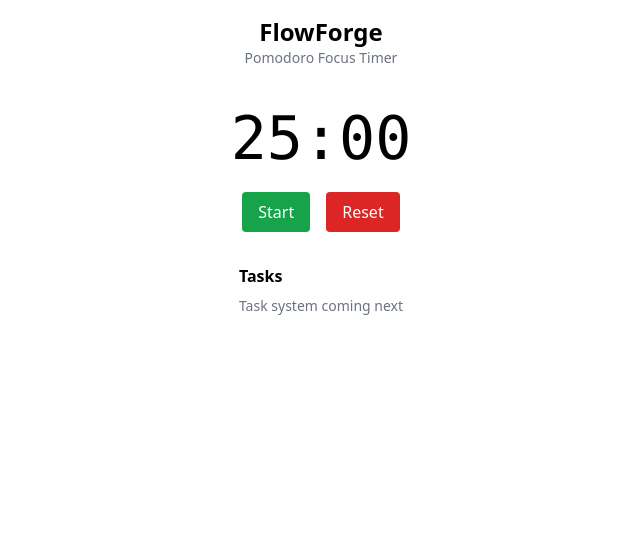
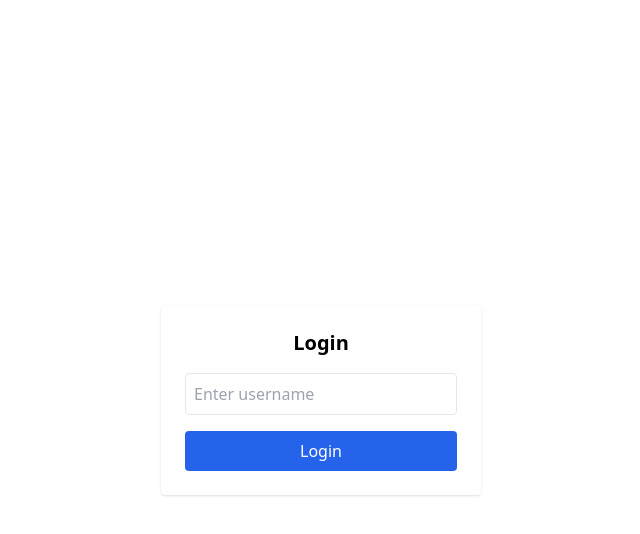
Before and after one commit to Black-Emperor33/alx-fe-capstoneProject, a React (Vite) app in the folder pomodoro-app/: page /login in a window 1280 px wide. Shown: the top 534 px of the page, without its empty margins (319-959 px from the left). Built offline with nearby package versions, Linux system fonts and the light colour scheme.

Commit message:
Added login page and protected routes

```diff
--- a/pomodoro-app/package.json
+++ b/pomodoro-app/package.json
@@ -11,7 +11,8 @@
   },
   "dependencies": {
     "react": "^19.2.0",
-    "react-dom": "^19.2.0"
+    "react-dom": "^19.2.0",
+    "react-router-dom": "^7.11.0"
   },
   "devDependencies": {
     "@eslint/js": "^9.39.1",
--- a/pomodoro-app/src/App.jsx
+++ b/pomodoro-app/src/App.jsx
@@ -1,7 +1,27 @@
+import { BrowserRouter, Routes, Route } from "react-router-dom";
+import { AuthProvider } from "./context/AuthContext";
 import Home from "./pages/Home";
+import Login from "./pages/Login";
+import ProtectedRoute from "./components/ProtectedRoute";
 
 function App() {
-  return <Home />;
+  return (
+    <BrowserRouter>
+      <AuthProvider>
+        <Routes>
+          <Route path="/login" element={<Login />} />
+          <Route
+            path="/"
+            element={
+              <ProtectedRoute>
+                <Home />
+              </ProtectedRoute>
+            }
+          />
+        </Routes>
+      </AuthProvider>
+    </BrowserRouter>
+  );
 }
 
 export default App;
--- /dev/null
+++ b/pomodoro-app/src/components/ProtectedRoute.jsx
@@ -0,0 +1,9 @@
+import { Navigate } from "react-router-dom";
+import { useAuth } from "../context/AuthContext";
+
+function ProtectedRoute({ children }) {
+  const { user } = useAuth();
+  return user ? children : <Navigate to="/login" />;
+}
+
+export default ProtectedRoute;
--- /dev/null
+++ b/pomodoro-app/src/context/AuthContext.jsx
@@ -0,0 +1,28 @@
+import { createContext, useContext, useState } from "react";
+
+const AuthContext = createContext();
+
+export function AuthProvider({ children }) {
+  const [user, setUser] = useState(
+    () => JSON.parse(localStorage.getItem("user")) || null
+  );
+
+  const login = (username) => {
+    const userData = { name: username };
+    setUser(userData);
+    localStorage.setItem("user", JSON.stringify(userData));
+  };
+
+  const logout = () => {
+    setUser(null);
+    localStorage.removeItem("user");
+  };
+
+  return (
+    <AuthContext.Provider value={{ user, login, logout }}>
+      {children}
+    </AuthContext.Provider>
+  );
+}
+
+export const useAuth = () => useContext(AuthContext);
--- /dev/null
+++ b/pomodoro-app/src/pages/Login.jsx
@@ -0,0 +1,44 @@
+import { useState } from "react";
+import { useAuth } from "../context/AuthContext";
+import { useNavigate } from "react-router-dom";
+
+function Login() {
+  const [username, setUsername] = useState("");
+  const { login } = useAuth();
+  const navigate = useNavigate();
+
+  const handleSubmit = (e) => {
+    e.preventDefault();
+    if (!username.trim()) return;
+    login(username);
+    navigate("/");
+  };
+
+  return (
+    <main className="min-h-screen flex items-center justify-center">
+      <form
+        onSubmit={handleSubmit}
+        className="bg-white p-6 rounded shadow w-80"
+      >
+        <h1 className="text-xl font-bold mb-4 text-center">Login</h1>
+
+        <input
+          type="text"
+          placeholder="Enter username"
+          value={username}
+          onChange={(e) => setUsername(e.target.value)}
+          className="w-full border p-2 mb-4 rounded"
+        />
+
+        <button
+          type="submit"
+          className="w-full bg-blue-600 text-white py-2 rounded"
+        >
+          Login
+        </button>
+      </form>
+    </main>
+  );
+}
+
+export default Login;
```
Also changed, not shown: 1 other file (tests, documents, lock files or other folders).
